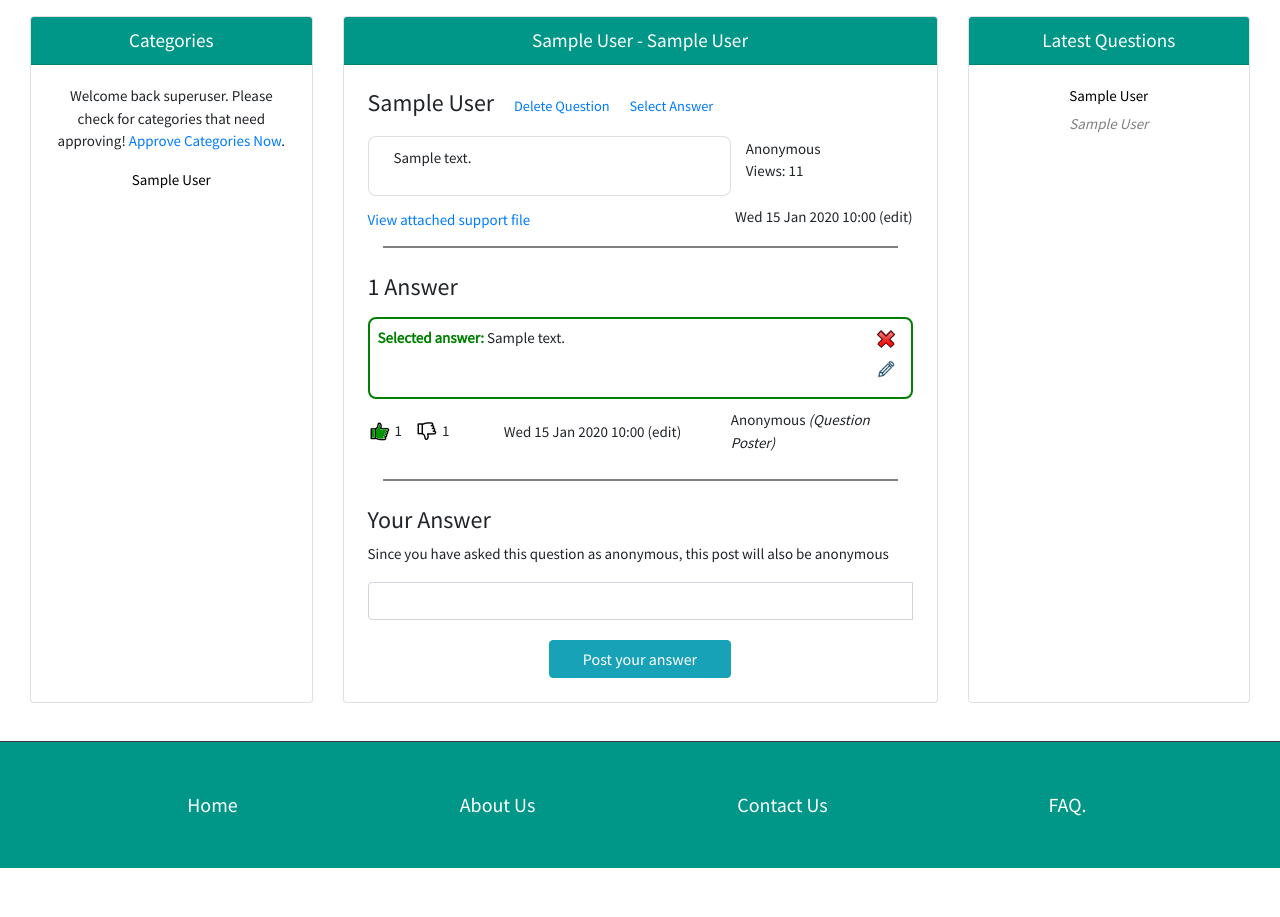
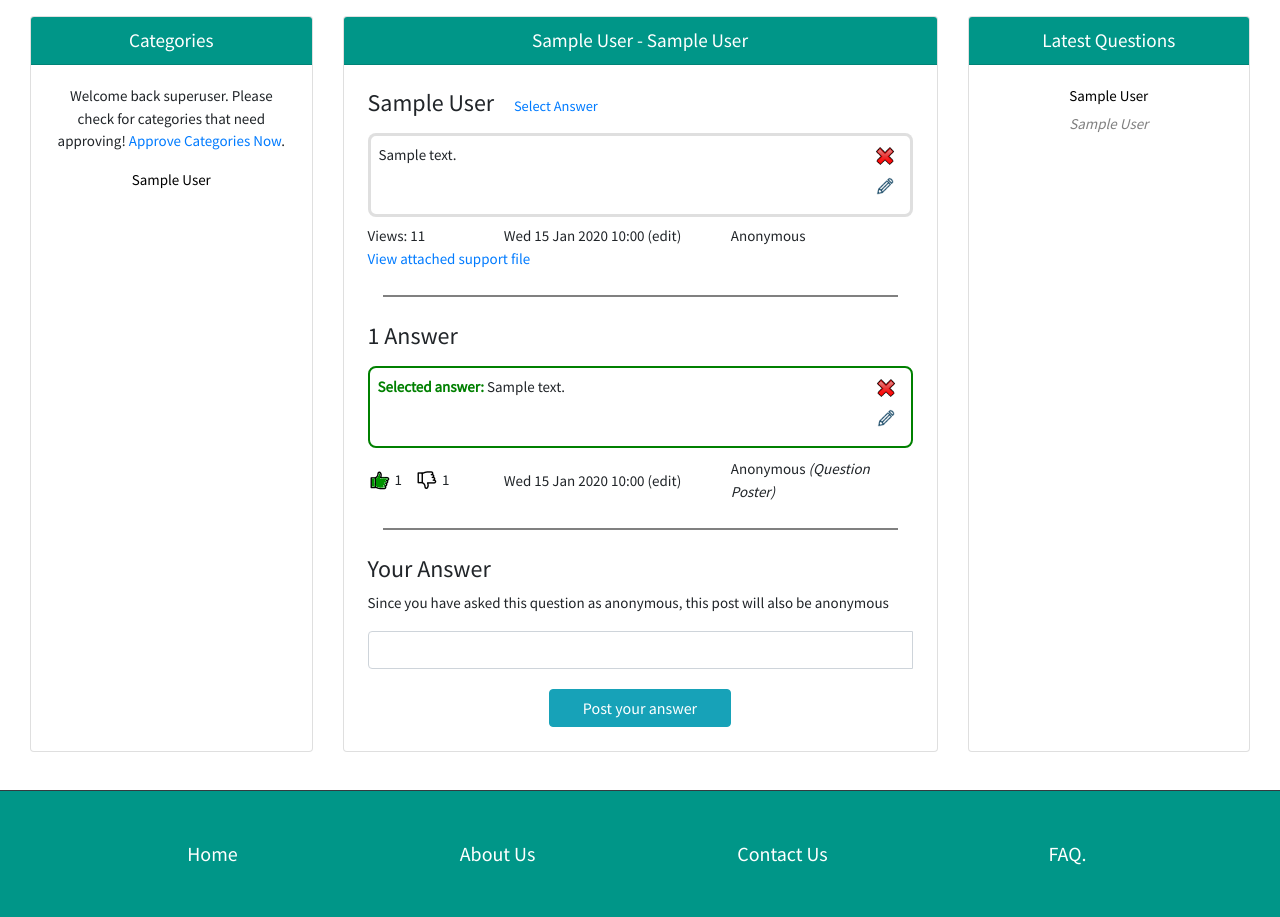
Before and after one commit to 2324127m/ask_students_project, a Django app: a page that uses templates/ask_students/question.html in a window 1280 px wide. Shown: the part 57-974 px from the top of the page. Before the commit the page ends 925 px from the top, so only its background shows below. Run offline with Django 3.2, Linux system fonts and the light colour scheme; a user stored in the database is signed in; tables that the repository leaves empty hold one stand-in row (values such as "Sample post"); some libraries are stand-ins or nearby versions.

Commit message:
Edit & Delete question functionality + forms + templates

```diff
--- a/ask_students/urls.py
+++ b/ask_students/urls.py
@@ -10,9 +10,6 @@ urlpatterns = [
     url(r'^profile/(?P<username>[\w\-]+)/$', views.profile, name="profile"),
     url(r'^category/(?P<category_name_slug>[\w\-]+)/$', views.category, name='category'),
     url(r'^category/(?P<category_name_slug>[\w\-]+)/(?P<question_id>[1-9]\d*)/$', views.show_question, name='show_question'),
-    url(r'^delete_question/(?P<question_id>[1-9]\d*)/$', views.delete_question, name='delete_question'),
-    url(r'^delete_answer/(?P<question_id>[1-9]\d*)/(?P<answer_id>[1-9]\d*)/$', views.delete_answer, name='delete_answer'),
-    url(r'^edit_answer/(?P<answer_id>[1-9]\d*)/$', views.edit_answer, name='edit_answer'),
     url(r'^category/(?P<category_name_slug>[\w\-]+)/ask_question/$', views.add_question, name='ask_question'),
     url(r'^about_us/$', views.about_us, name="about_us"),
     url(r'^contact_us/$', views.contact_us, name="contact_us"),
@@ -23,6 +20,13 @@ urlpatterns = [
     url(r'^request_category/$', views.request_category, name='request_category'),
     url(r'^approve_category/$', views.approve_category, name='approve_category'),
 
+    # DELETE/EDIT QUESTION & ANSWER functionality
+    url(r'^delete_question/(?P<question_id>[1-9]\d*)/$', views.delete_question, name='delete_question'),
+    url(r'^edit_question/(?P<question_id>[1-9]\d*)/$', views.edit_question, name='edit_question'),
+    url(r'^delete_answer/(?P<question_id>[1-9]\d*)/(?P<answer_id>[1-9]\d*)/$', views.delete_answer,
+        name='delete_answer'),
+    url(r'^edit_answer/(?P<answer_id>[1-9]\d*)/$', views.edit_answer, name='edit_answer'),
+
     # AJAX REQUESTS
     url(r'^ajax/search/$', views.search, name='search_ajax'),
     url(r'^ajax/vote/$', views.vote, name="answer_vote"),
--- a/ask_students/views.py
+++ b/ask_students/views.py
@@ -18,7 +18,7 @@ from django.contrib.auth import authenticate, login
 
 from ask_students.models import Category, Question, Answer, UserProfile, User, Permission
 from ask_students.forms import UserProfileForm, RequestCategoryForm, AskQuestionForm, AnswerForm, ApproveCategoryForm, \
-    SelectAnswerForm
+    SelectAnswerForm, EditQuestionForm
 
 from django.contrib.auth.decorators import login_required, user_passes_test
 from registration.backends.default.views import RegistrationView
@@ -265,24 +265,6 @@ def delete_question(request, question_id):
 
 
 @login_required
-def edit_question(request, question_id):
-    try:
-        question = Question.objects.get(pk=question_id)
-    except Question.DoesNotExist:
-        return redirect('index')
-
-    if request.method == 'POST':
-        form = QuestionForm(request.POST, request.FILES, instance=question)
-        if form.is_valid():
-            form.edited = datetime.now()
-            form.save(commit=True)
-        else:
-            print(form.errors)
-
-    return redirect('show_question', question.category.slug, question.pk)
-
-
-@login_required
 def delete_answer(request, question_id, answer_id):
     answer = Answer.objects.get(pk=answer_id)
     question = Question.objects.get(pk=question_id)
@@ -301,6 +283,30 @@ def delete_answer(request, question_id, answer_id):
 
 
 @login_required
+def edit_question(request, question_id):
+    try:
+        question = Question.objects.get(pk=question_id)
+        form = EditQuestionForm()
+    except Question.DoesNotExist:
+        return redirect('index')
+
+    if request.method == 'POST':
+        form = EditQuestionForm(request.POST, request.FILES, instance=question)
+        if form.is_valid():
+            question = form.save(commit=False)
+            question.edited = timezone.now()
+            question.save()
+
+            return HttpResponseRedirect(reverse('show_question', kwargs={'category_name_slug': question.category.slug,
+                                                                         'question_id': question_id}))
+        else:
+            print(form.errors)
+
+    return render(request, 'ask_students/edit_question.html', {'form': form, 'old_question': question,
+                                                               'categories': Category.objects.all().filter(approved=True)})
+
+
+@login_required
 def edit_answer(request, answer_id):
     try:
         answer = Answer.objects.get(pk=answer_id)
@@ -312,7 +318,7 @@ def edit_answer(request, answer_id):
         form = AnswerForm(request.POST, instance=answer)
         if form.is_valid():
             answer = form.save(commit=False)
-            answer.edited = datetime.now()
+            answer.edited = timezone.now()
             answer.text = request.POST['text']
             answer.save()
 
--- a/static/css/question-template.css
+++ b/static/css/question-template.css
@@ -3,7 +3,16 @@
     border-width: 2px;
 }
 
+.question {
+    margin-bottom:8px;
+    border-width: 3px;
+}
+
 .answer-text {
+    padding: 8px 50px 0px 8px;
+}
+
+.question-text {
     padding: 8px 50px 0px 8px;
 }
 
@@ -17,8 +26,17 @@
 }
 
 .delete-question  {
-    font-size: 60%;
-    margin-left: 15px;
+    position: relative;
+    float: right;
+    margin-right: -35px;
+}
+
+.edit-question {
+    position: relative;
+    float: right;
+    margin-right: -37px;
+    margin-top: 30px;
+    bottom: 0;
 }
 
 .delete-answer {
--- a/static/css/style.css
+++ b/static/css/style.css
@@ -195,15 +195,6 @@ QUESTION.HTML
   	width: 50%;
 }
 
-.support-file {
-	margin-top: 10px;
-	margin-bottom:-10px;
-}
-.date {
-	text-align: right;
-	margin-bottom:-10px;
-}
-
 .page-break {
 	margin: 25px 15px 25px 15px;
 	border: 1px solid grey;
--- a/templates/ask_students/question.html
+++ b/templates/ask_students/question.html
@@ -26,20 +26,42 @@
             <span class="bg-warning unanswered-question">Unanswered</span>
         {% endif %}
         {% if question.user.user == user %}
-            <a class="delete-question" href="{% url 'delete_question' question.pk %}">Delete Question</a>
             <a id="select-answer" href="{% url 'select_answer' question.pk %}">Select Answer</a>
         {% endif %}
     </h4>
 
-    <div class="container">
-        <div class="row question-info">
+    <div class="row question-info no-gutters">
         <!-- left side, show question text -->
-            <div class="col-sm-8 card question-card left-section">
-                <p class="question-text">{{ question.text }}</p>
+        <div class="col-sm-12 card question-card question">
+            <p class="question-text">{{ question.text }}
+
+                {% if question.user.user == user %}
+                    <a class="delete-question" href="{% url 'delete_question' question.pk %}">
+                        <img width="20px" height="20px" alt="Delete question" src="{% static 'images/delete.png' %}"/>
+                    </a>
+                    <a class="edit-question" href="{% url 'edit_question' question.pk %}">
+                        <img width="24px" height="24px" alt="Edit question" src="{% static 'images/edit.png' %}"/>
+                    </a>
+                {% endif %}
+            </p>
+        </div>
+
+        <div class="col-md-3 col-sm-6">
+            View{{ question.views|pluralize }}: {{ question.views }}
+        </div>
+
+
+        <!-- Posted date -->
+        <div class="col-md-5 col-sm-6">
+            {% if question.edited %}
+                {{ question.edited|date:'D d M Y H:i' }} (edit)
+            {% else %}
+                {{ question.posted|date:'D d M Y H:i' }}
+            {% endif %}
         </div>
 
         <!-- Right side, show pic, name and question views  -->
-            <div class="col-sm-4 right-section">
+        <div class="col-md-4">
             {% if question.anonymous %}
                 <a>Anonymous</a>
             {% else %}
@@ -52,28 +74,17 @@
                     {{ asker_profile.user.username }}
                 </a>
             {% endif %}
-                <p>View{{ question.views|pluralize }}: {{ question.views }}</p>
         </div>
 
+
         <!-- Supporting file -->
-            <div class="col-xs-8 support-file left-section">
+        <div class="col-md-8">
             {% if question.support_file %}
                 <a target="_blank" href="{{ MEDIA_URL }}{{ question.support_file }}">View attached support file</a>
             {% endif %}
         </div>
-
-
-            <!-- Posted date -->
-            <div class="col-xs-8 date right-section">
-                {% if question.edited %}
-                    {{ question.edited|date:'D d M Y H:i' }} (edit)
-                {% else %}
-                    {{ question.posted|date:'D d M Y H:i' }}
-                {% endif %}
-            </div>
     </div>
 
-    </div>
 
     <div class="page-break"></div>
 
```
Also changed, not shown: ask_students/forms.py (+11 -0 lines), templates/ask_students/edit_question.html (added, +46 -0 lines), media/support_files/group_pic_InTBwnB.jpeg (added), media/support_files/group_pic_PbCI3dk.jpeg (added), media/support_files/group_pic_SIVn1h5.jpeg (added). Lines whose indentation alone changed are shown as unchanged.
